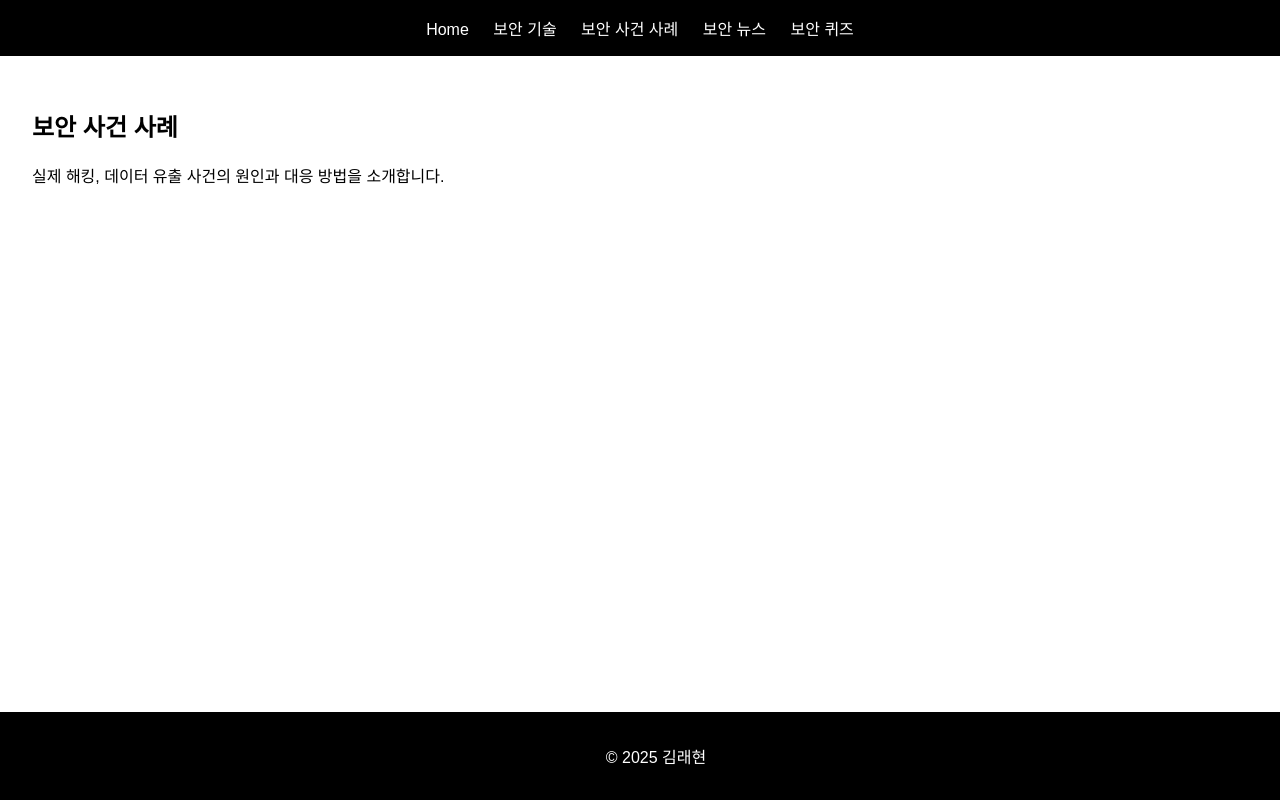
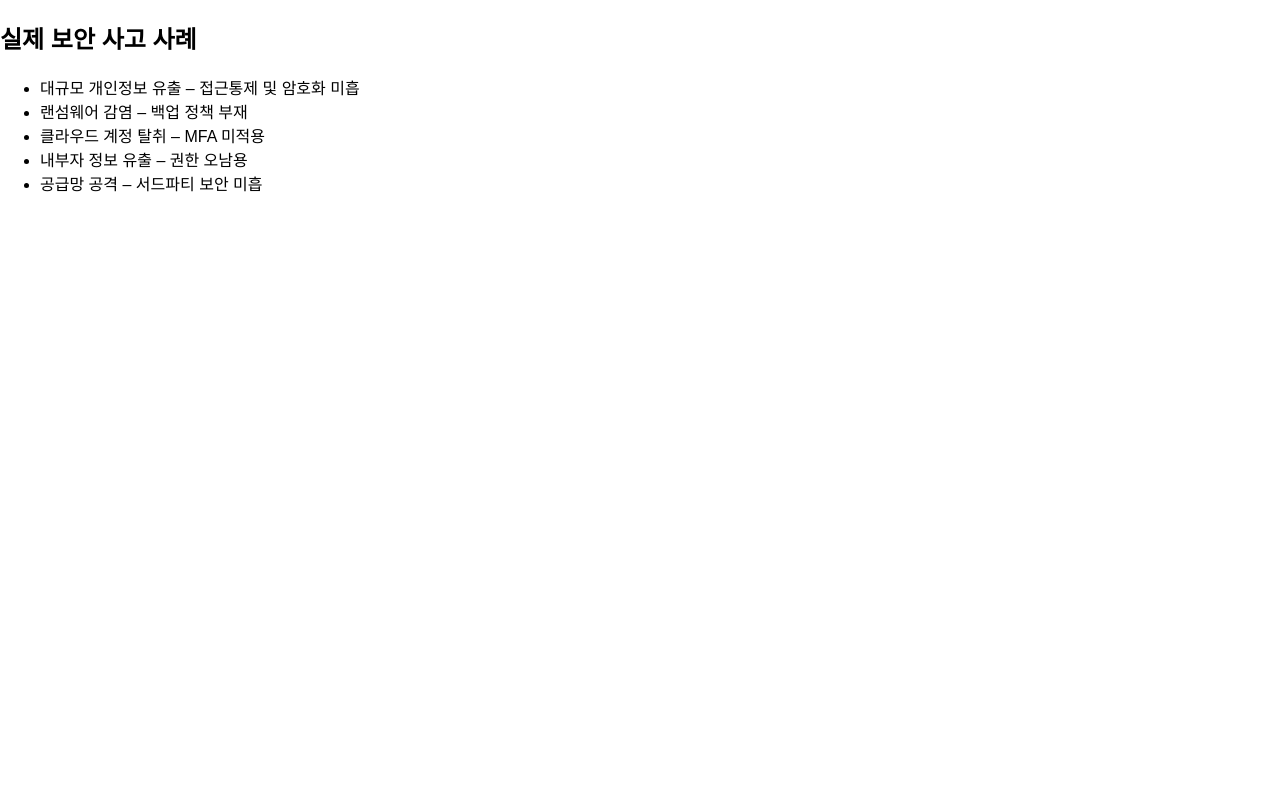
Before and after one commit to raehyunk/-202510008, a plain HTML site: page case.html in a window 1280 px wide. Drawn offline with Linux system fonts and the light colour scheme.

Commit message:
Revise case.html for improved security incident examplesrl
Updated the document structure and content for clarity.

```diff
--- a/case.html
+++ b/case.html
@@ -1,29 +1,19 @@
-<!DOCTYPE html>
+
+<!doctype html>
 <html lang="ko">
 <head>
-  <meta charset="UTF-8">
-  <meta name="viewport" content="width=device-width, initial-scale=1.0">
-  <title>보안 사건 사례</title>
-  <link rel="stylesheet" href="style.css">
+<meta charset="utf-8">
+<title>보안 사고 사례</title>
+<link rel="stylesheet" href="style.css">
 </head>
 <body>
-  <header>
-    <nav>
-      <a href="index.html">Home</a>
-      <a href="tech.html">보안 기술</a>
-      <a href="case.html">보안 사건 사례</a>
-      <a href="news.html">보안 뉴스</a>
-      <a href="quiz.html">보안 퀴즈</a>
-    </nav>
-  </header>
-
-  <main>
-    <h2>보안 사건 사례</h2>
-    <p>실제 해킹, 데이터 유출 사건의 원인과 대응 방법을 소개합니다.</p>
-  </main>
-
-  <footer>
-    <p>© 2025 김래현</p>
-  </footer>
+<h2>실제 보안 사고 사례</h2>
+<ul>
+<li>대규모 개인정보 유출 – 접근통제 및 암호화 미흡</li>
+<li>랜섬웨어 감염 – 백업 정책 부재</li>
+<li>클라우드 계정 탈취 – MFA 미적용</li>
+<li>내부자 정보 유출 – 권한 오남용</li>
+<li>공급망 공격 – 서드파티 보안 미흡</li>
+</ul>
 </body>
 </html>
```
